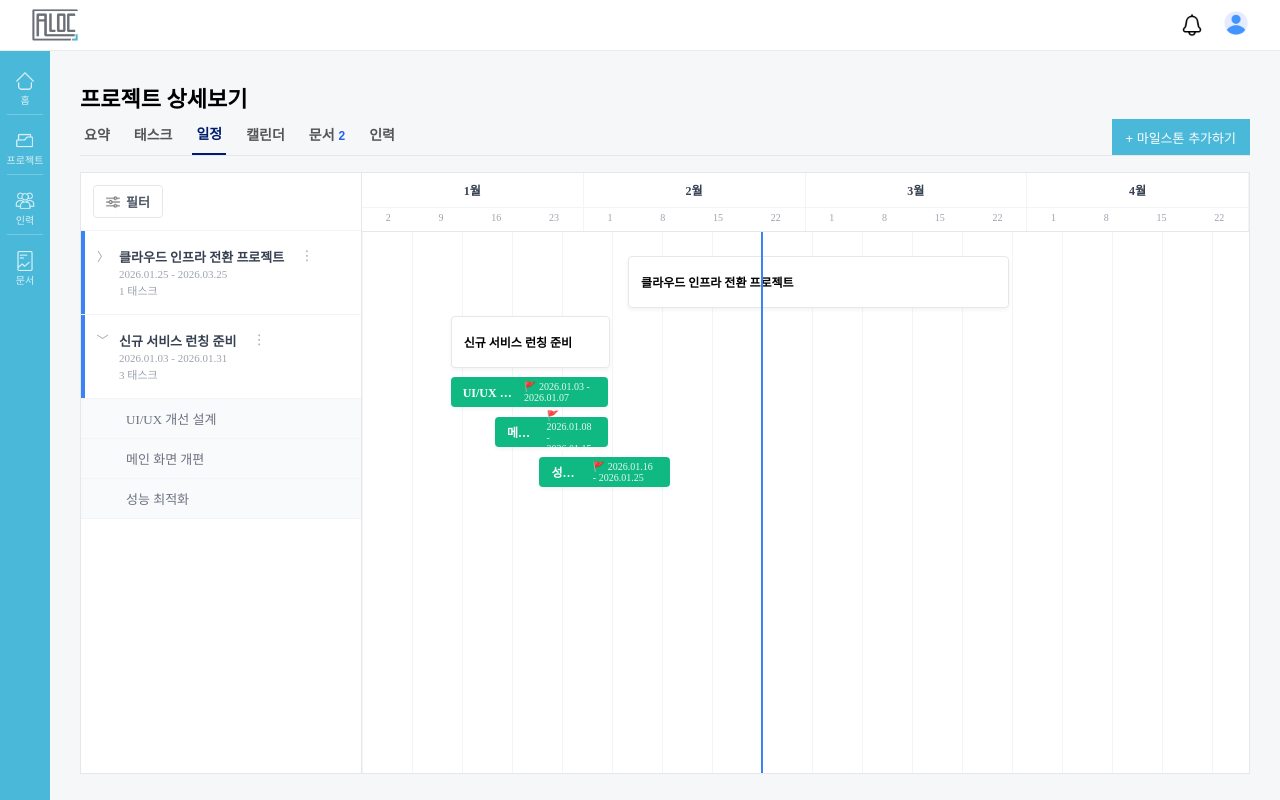
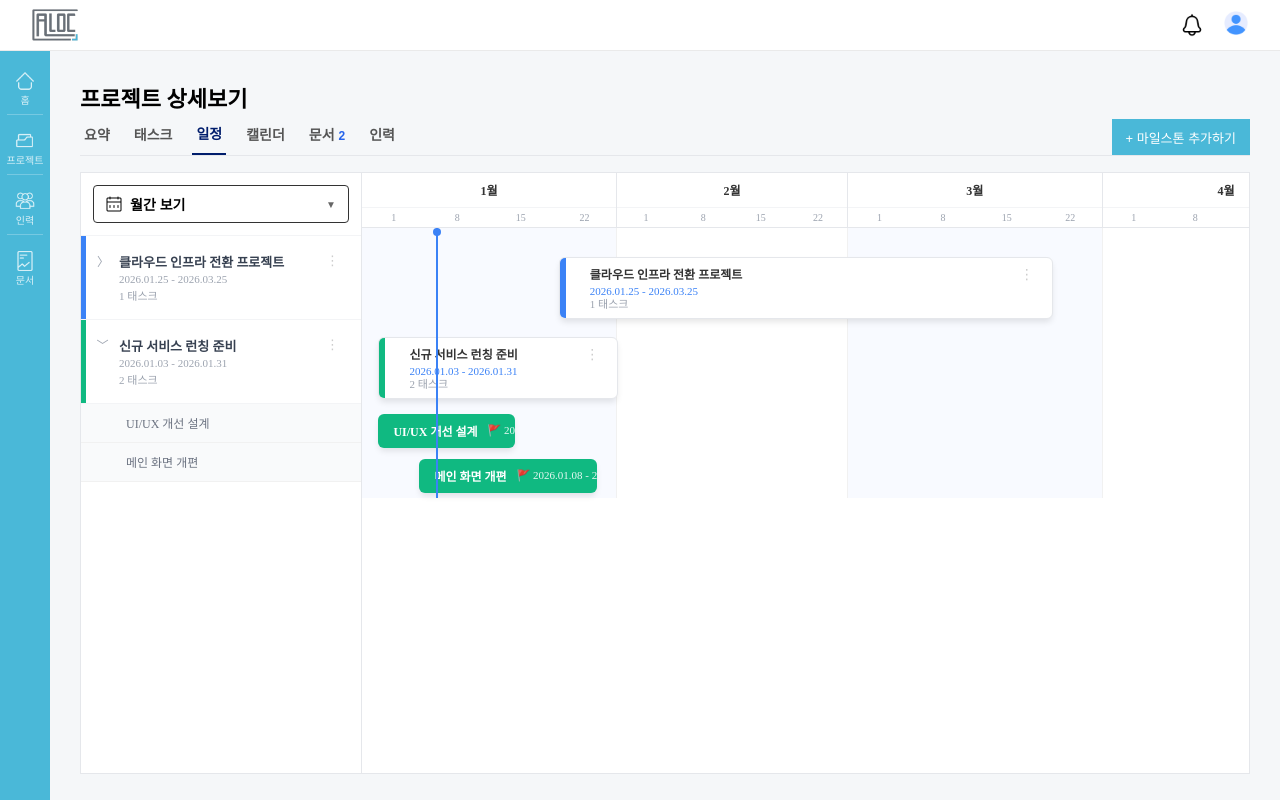
Before and after one commit to Hanwha-Moirai/Alloc-FE, a Vue app: page /projects/1/schedule in a window 1280 px wide. Built offline with nearby package versions, Linux system fonts and the light colour scheme.

Commit message:
init: 일정 일간보기, 주간보기, 월간보기 추가

```diff
--- a/package.json
+++ b/package.json
@@ -14,6 +14,7 @@
   "dependencies": {
     "axios": "^1.13.2",
     "chart.js": "^4.5.1",
+    "dayjs": "^1.11.19",
     "pinia": "^3.0.4",
     "vue": "^3.5.26",
     "vue-router": "^4.6.4"
--- a/src/pages/projectTabs/ProjectSchedule.vue
+++ b/src/pages/projectTabs/ProjectSchedule.vue
@@ -2,13 +2,25 @@
   <div class="gantt-wrapper">
     <div class="gantt-sidebar">
       <div class="sidebar-header">
-        <button class="filter-mini">
-          <img src="/filter.png" alt="filter" /> 필터
+        <div class="view-selector-container">
+          <button class="view-selector-btn" @click="isViewMenuOpen = !isViewMenuOpen">
+            <div class="view-btn-left">
+              <img src="/icons/calendar.png" alt="calendar" class="calendar-mini-icon" />
+              <span>{{ currentViewMode }} 보기</span>
+            </div>
+            <span class="chevron-down">▼</span>
           </button>
+
+          <ul v-if="isViewMenuOpen" class="view-dropdown-menu">
+            <li v-for="mode in viewModes" :key="mode" @click="changeViewMode(mode)">
+              {{ mode }} 보기
+            </li>
+          </ul>
+        </div>
       </div>
 
       <div class="project-list">
-        <div v-for="group in scheduleData" :key="group.id" class="project-item-container">
+        <div v-for="(group, index) in scheduleData" :key="group.id" class="project-item-container">
           <div class="project-item" @click="group.expanded = !group.expanded">
             <div class="project-info">
               <span class="arrow" :class="{ rotated: group.expanded }">〉</span>
@@ -31,8 +43,13 @@
     </div>
 
     <div class="gantt-chart-container">
+      <div class="chart-content" :style="{ width: TOTAL_CHART_WIDTH + 'px' }">
+        <div class="chart-grid-background">
+          <div v-for="month in months" :key="month.name" class="grid-month-col" :style="{ width: month.width }"></div>
+        </div>
+
         <div class="chart-header">
-        <div v-for="month in months" :key="month.name" class="month-col">
+          <div v-for="month in months" :key="month.name" class="month-col" :style="{ width: month.width }">
             <div class="month-name">{{ month.name }}</div>
             <div class="weeks">
               <span v-for="week in month.weeks" :key="week">{{ week }}</span>
@@ -41,26 +58,30 @@
         </div>
 
         <div class="chart-body">
-        <div class="today-line"></div>
+          <div class="today-line" :style="todayPos"></div>
 
-        <div v-for="group in scheduleData" :key="group.id" class="chart-row-group">
+          <div v-for="(group, index) in scheduleData" :key="group.id" class="chart-row-group">
             <div class="chart-row main">
-            <div
-                class="gantt-bar project-bar"
-                :style="calculatePos(group.startDate, group.endDate)"
-            >
+              <div class="gantt-bar project-bar" :style="calculatePos(group.startDate, group.endDate)">
+                <div class="bar-color-indicator" :style="{ backgroundColor: getProjectColor(index) }"></div>
+                <div class="bar-content">
+                  <div class="bar-title-row">
                     <span class="bar-label">{{ group.projectName }}</span>
+                    <button class="bar-more-inline">⋮</button>
+                  </div>
+                  <div class="bar-sub-info">
+                    <span class="bar-date-range">{{ group.startDate }} - {{ group.endDate }}</span>
+                    <span class="bar-task-count">{{ group.tasks.length }} 태스크</span>
+                  </div>
+                </div>
               </div>
             </div>
 
             <template v-if="group.expanded">
               <div v-for="task in group.tasks" :key="task.id" class="chart-row sub">
-              <div
-                  class="gantt-bar task-bar"
-                  :style="calculatePos(task.startDate, task.endDate)"
-              >
-                <span class="bar-label">{{ task.name }}</span>
-                <span class="bar-date">🚩 {{ task.startDate }} - {{ task.endDate }}</span>
+                <div class="gantt-bar task-bar" :style="calculatePos(task.startDate, task.endDate)">
+                  <span class="task-label">{{ task.name }}</span>
+                  <span class="task-date">🚩 {{ task.startDate }} - {{ task.endDate }}</span>
                 </div>
               </div>
             </template>
@@ -68,10 +89,46 @@
         </div>
       </div>
     </div>
+  </div>
 </template>
 
 <script setup lang="ts">
-import { ref } from 'vue'
+import { ref, computed } from 'vue'
+import dayjs from 'dayjs'
+
+//보기 모드 상태
+const isViewMenuOpen = ref(false)
+const currentViewMode = ref('월간')
+const viewModes = ['일간', '주간', '월간']
+
+// --- 보기 모드별 하루당 차지하는 픽셀 폭 (동적 계산) ---
+const pixelPerDay = computed(() => {
+  switch (currentViewMode.value) {
+    case '일간': return 120; // 하루가 아주 넓게 보임 (텍스트 충분히 표시)
+    case '주간': return 40;  // 1주일 단위 보기에 적합
+    case '월간': return 8.2; // 기존의 컴팩트한 1년 보기
+    case '연간': return 2.5; // 전체 흐름 파악용
+    default: return 8.2;
+  }
+})
+
+//설정값
+const currentYear = 2026
+const startOfYear = dayjs(`${currentYear}-01-01`)
+const endOfYear = dayjs(`${currentYear}-12-31`)
+const totalDaysInYear = endOfYear.diff(startOfYear, 'day') + 1
+const TOTAL_CHART_WIDTH = computed(() => totalDaysInYear * pixelPerDay.value)
+const MONTH_WIDTH = computed(() => TOTAL_CHART_WIDTH.value / 12)
+
+const changeViewMode = (mode: string) => {
+  currentViewMode.value = mode
+  isViewMenuOpen.value = false
+}
+
+
+// 프로젝트별 고유 색상 배열
+const projectColors = ['#3b82f6', '#10b981', '#f59e0b', '#ef4444', '#8b5cf6'];
+const getProjectColor = (index: number) => projectColors[index % projectColors.length];
 
 const scheduleData = ref([
   {
@@ -79,75 +136,74 @@ const scheduleData = ref([
     projectName: '클라우드 인프라 전환 프로젝트',
     startDate: '2026.01.25',
     endDate: '2026.03.25',
-    expanded: false, // 펼침 상태 추가
-    tasks: [
-      { id: 11, name: '서버 가동 범위 설정', startDate: '2026.01.25', endDate: '2026.02.10' }
-    ]
+    expanded: false,
+    tasks: [{ id: 11, name: '서버 가동 범위 설정', startDate: '2026.01.25', endDate: '2026.02.10' }]
   },
   {
     id: 2,
     projectName: '신규 서비스 런칭 준비',
     startDate: '2026.01.03',
     endDate: '2026.01.31',
-    expanded: true, // 기본값 펼침
+    expanded: true,
     tasks: [
-      { id: 21, name: 'UI/UX 개선 설계', startDate: '2026.01.03', endDate: '2026.01.07' },
-      { id: 22, name: '메인 화면 개편', startDate: '2026.01.08', endDate: '2026.01.15' },
-      { id: 23, name: '성능 최적화', startDate: '2026.01.16', endDate: '2026.01.25' }
+      { id: 21, name: 'UI/UX 개선 설계', startDate: '2026.01.03', endDate: '2026.01.15' },
+      { id: 22, name: '메인 화면 개편', startDate: '2026.01.08', endDate: '2026.01.25' }
     ]
   }
 ])
 
-const months = [
-  { name: '1월', weeks: [2, 9, 16, 23] },
-  { name: '2월', weeks: [1, 8, 15, 22] },
-  { name: '3월', weeks: [1, 8, 15, 22] },
-  { name: '4월', weeks: [1, 8, 15, 22] }
-]
+// --- 타임라인 생성 로직 (일간 보기 대응 추가) ---
+const months = computed(() => {
+  return Array.from({ length: 12 }, (_, i) => {
+    const startOfMonth = dayjs(`${currentYear}-${i + 1}-01`);
+    const daysInMonth = startOfMonth.daysInMonth();
+    const weeks = [];
 
+    if (currentViewMode.value === '일간') {
+      // 일간 보기일 때는 해당 월의 모든 날짜(1~31)를 추가
+      for (let day = 1; day <= daysInMonth; day++) {
+        weeks.push(day);
+      }
+    } else if (currentViewMode.value === '주간') {
+      // 주간 보기는 7일 간격
+      for (let day = 1; day <= daysInMonth; day += 7) {
+        weeks.push(day);
+      }
+    } else {
+      // 월간 보기는 주요 지점만
+      weeks.push(1, 8, 15, 22);
+    }
+
+    return {
+      name: `${i + 1}월`,
+      weeks,
+      width: (daysInMonth * pixelPerDay.value) + 'px'
+    };
+  });
+});
+
+// --- 위치 계산 로직 수정 ---
 const calculatePos = (start: string, end: string) => {
-  // 예시 위치값 (실제로는 날짜 계산 로직 필요)
-  if (start === '2026.01.03') return { left: '10%', width: '15%' }
-  if (start === '2026.01.08') return { left: '15%', width: '10%' }
-  if (start === '2026.01.16') return { left: '20%', width: '12%' }
-  return { left: '30%', width: '40%' }
+  const startDate = dayjs(start.replace(/\./g, '-'))
+  const endDate = dayjs(end.replace(/\./g, '-'))
+  const startDiff = startDate.diff(startOfYear, 'day')
+  const duration = endDate.diff(startDate, 'day') + 1
+
+  return {
+    left: `${startDiff * pixelPerDay.value}px`,
+    width: `${duration * pixelPerDay.value}px`
   }
+}
+
+const todayPos = computed(() => {
+  const today = dayjs();
+  if (today.year() !== currentYear) return { display: 'none' };
+  const diff = today.diff(startOfYear, 'day');
+  return { left: `${diff * pixelPerDay.value}px`, display: 'block' };
+});
 </script>
 
 <style scoped>
-.project-item {
-  cursor: pointer;
-  transition: background 0.2s;
-}
-.project-item:hover { background-color: #f9fafb; }
-
-.arrow {
-  font-size: 12px;
-  transition: transform 0.2s;
-  display: inline-block;
-  color: #9ca3af;
-}
-.arrow.rotated {
-  transform: rotate(90deg); /* 클릭 시 화살표 아래로 회전 */
-}
-
-/* 하위 태스크 리스트 (왼쪽) */
-.sub-task-list {
-  background-color: #f9fafb;
-}
-.sub-task-item {
-  padding: 10px 16px 10px 45px; /* 들여쓰기 */
-  font-size: 13px;
-  color: #6b7280;
-  border-bottom: 1px solid #f3f4f6;
-}
-
-/* 간트 바 애니메이션 (선택사항) */
-.chart-row {
-  transition: all 0.3s ease;
-  overflow: hidden;
-}
-
 .gantt-wrapper {
   display: flex;
   height: calc(100vh - 200px);
@@ -155,95 +211,229 @@ const calculatePos = (start: string, end: string) => {
   border: 1px solid #e5e7eb;
 }
 
-/* 사이드바 */
-.gantt-sidebar {
-  width: 280px;
-  border-right: 1px solid #e5e7eb;
-  display: flex;
-  flex-direction: column;
-}
+/* [왼쪽] 사이드바 */
+.gantt-sidebar { width: 280px; min-width: 280px; border-right: 1px solid #e5e7eb; display: flex; flex-direction: column; z-index: 20; background: #fff; }
 .sidebar-header { padding: 12px; border-bottom: 1px solid #f3f4f6; }
-/* 필터 버튼 컨테이너 */
-.filter-mini {
-  background: white;
-  border: 1px solid #e5e7eb;
-  padding: 6px 12px;
-  font-size: 13px;
-  font-weight: 600;
-  color: #4b5563;
-  cursor: pointer;
-  display: flex;
-  align-items: center;
-  gap: 6px;
-  border-radius: 4px;
-  transition: all 0.2s;
-}
+.project-item { padding: 16px; border-bottom: 1px solid #f3f4f6; position: relative; cursor: pointer; }
+/* 리스트 마일스톤 왼쪽 색상 라인 */
+.project-item::before { content: ''; position: absolute; left: 0; top: 0; bottom: 0; width: 5px; background: #3b82f6; }
+.project-item-container:nth-child(2) .project-item::before { background: #10b981; }
+.project-item-container:nth-child(3) .project-item::before { background: #f59e0b; }
 
-.filter-mini:hover {
-  background-color: #f9fafb;
-  border-color: #d1d5db;
-}
-
-.filter-mini img {
-  width: 14px;
-  height: 14px;
-  object-fit: contain;
-  opacity: 0.7;
-}
-
-.project-item { padding: 16px; border-bottom: 1px solid #f3f4f6; position: relative; }
-.project-item::before { content: ''; position: absolute; left: 0; top: 0; bottom: 0; width: 4px; background: #3b82f6; } /* 프로젝트별 포인트 컬러 */
 .project-info { display: flex; gap: 10px; align-items: flex-start; }
+.arrow { font-size: 12px; color: #9ca3af; transition: transform 0.2s; }
+.arrow.rotated { transform: rotate(90deg); }
 .name { font-size: 13px; font-weight: 700; margin: 0; color: #374151; }
 .period, .count { font-size: 11px; color: #9ca3af; margin: 2px 0 0 0; }
-.more-btn { background: none; border: none; cursor: pointer; color: #9ca3af; }
+.more-btn { background: none; border: none; cursor: pointer; color: #ccc; margin-left: auto; }
 
-/* 차트 영역 */
-.gantt-chart-container {
-  flex: 1;
-  overflow-x: auto;
+.sub-task-list { background-color: #f9fafb; }
+.sub-task-item { padding: 10px 16px 10px 45px; font-size: 12px; color: #6b7280; border-bottom: 1px solid #f1f1f1; }
+
+/* [오른쪽] 차트 */
+.gantt-chart-container { flex: 1; overflow-x: auto; position: relative; background-color: #fff; }
+.chart-content { position: relative; }
+
+/* 캘린더 배경 그리드 (이미지처럼 배경색 번갈아 가기) */
+.chart-grid-background {
+  position: absolute; top: 0; left: 0; right: 0; bottom: 0; display: flex; pointer-events: none;
+}
+.grid-month-col {
+  flex-shrink: 0;
+  border-right: 1px solid #e5e7eb;
   position: relative;
 }
 
-.chart-header {
+/* 일간 보기일 때 날짜별로 아주 연한 세로 가이드라인 추가 */
+.grid-month-col::after {
+  content: '';
+  position: absolute;
+  top: 0; left: 0; right: 0; bottom: 0;
+  background-image: v-bind("currentViewMode === '일간' ? 'linear-gradient(to right, #f1f1f1 1px, transparent 1px)' : 'none'");
+  background-size: v-bind("pixelPerDay + 'px'") 100%;
+  pointer-events: none;
+  opacity: 0.5;
+}
+
+/* 홀수 달마다 연한 하늘색 배경 추가 */
+.grid-month-col:nth-child(odd) { background-color: #f8faff; }
+
+.chart-header { display: flex; border-bottom: 1px solid #e5e7eb; background: #fff; position: relative; z-index: 5; }
+.month-col {
+  flex-shrink: 0;
+  border-right: 1px solid #e5e7eb;
+  text-align: center;
+  transition: width 0.3s ease; /* 모드 변경 시 부드러운 애니메이션 */
+}
+
+.grid-month-col {
+  flex-shrink: 0;
+  border-right: 1px solid #f1f1f1;
+  transition: width 0.3s ease;
+}
+.month-name { padding: 8px; font-size: 12px; font-weight: 700; color: #333; }
+.weeks {
   display: flex;
+  justify-content: space-between;
+  padding: 4px 0;
+  border-top: 1px solid #f3f4f6;
+  /* 일간 보기에서 날짜가 많을 때를 대비 */
+  overflow: hidden;
+}
+
+.weeks span {
+  font-size: 10px;
+  color: #9ca3af;
+  flex: 1; /* 날짜마다 균등한 공간 할당 */
+  text-align: center;
+  min-width: 20px;
+}
+
+.chart-body { position: relative; min-height: 100%; padding-top: 20px; z-index: 2; }
+.chart-row { position: relative; height: 70px; display: flex; align-items: center; }
+.chart-row.main { height: 80px; }
+.chart-row.sub { height: 45px; }
+
+/* 마일스톤 바 수정 (그림자 및 왼쪽 컬러바) */
+.gantt-bar { position: absolute; border-radius: 6px; display: flex; align-items: center; box-shadow: 0 4px 6px -1px rgba(0, 0, 0, 0.1); overflow: hidden; }
+.project-bar {
   background: #fff;
-  border-bottom: 1px solid #e5e7eb;
+  border: 1px solid #e5e7eb;
+  height: 60px; /* 정보를 넣기 위해 높이 상향 */
+  z-index: 3;
+  padding: 0; /* 내부 content에서 조절 */
+  display: flex;
 }
-.month-col { flex: 1; min-width: 200px; border-right: 1px solid #f3f4f6; text-align: center; }
-.month-name { padding: 8px; font-size: 12px; font-weight: 600; color: #374151; }
-.weeks { display: flex; justify-content: space-around; padding-bottom: 8px; border-top: 1px solid #f3f4f6; padding-top: 4px; }
-.weeks span { font-size: 10px; color: #9ca3af; }
 
-.chart-body { position: relative; min-height: 100%; padding-top: 20px; background-image: linear-gradient(to right, #f3f4f6 1px, transparent 1px); background-size: 50px 100%; }
+.bar-content {
+  flex: 1;
+  padding: 8px 12px;
+  display: flex;
+  flex-direction: column;
+  justify-content: center;
+  overflow: hidden;
+}
 
-/* 간트 바 */
-.chart-row { height: 60px; display: flex; align-items: center; padding: 0 20px; }
-.chart-row.sub { height: 40px; }
+.bar-title-row {
+  display: flex;
+  justify-content: space-between;
+  align-items: center;
+}
 
-.gantt-bar {
-  position: absolute;
-  height: 80%;
-  border-radius: 4px;
+.bar-label {
+  font-size: 13px;
+  font-weight: 700;
+  color: #333;
+}
+
+.bar-sub-info {
+  display: flex;
+  flex-direction: column; /* 날짜와 태스크 수를 세로로 배치 */
+  margin-top: 2px;
+}
+
+.bar-date-range, .bar-task-count {
+  font-size: 11px;
+  color: #3b82f6; /* 강조 파란색 (이미지 참고) */
+  line-height: 1.2;
+}
+
+.bar-task-count {
+  color: #9ca3af; /* 태스크 수는 회색으로 처리 */
+}
+
+.bar-color-indicator { width: 6px; height: 100%; margin-right: 12px; flex-shrink: 0; }
+.bar-label { font-size: 12px; font-weight: 700; color: #333; flex: 1; white-space: nowrap; overflow: hidden; text-overflow: ellipsis; }
+.bar-more-inline { background: none; border: none; color: #ccc; cursor: pointer; font-size: 14px; }
+
+/* 태스크 바 */
+.task-bar {
+  background: #10b981;
+  color: #fff;
+  height: 34px;
+  z-index: 2;
+  padding: 0 15px;
   display: flex;
   align-items: center;
-  padding: 0 12px;
-  box-shadow: 0 2px 4px rgba(0,0,0,0.05);
+  justify-content: flex-start;
+  gap: 10px;
 }
-.project-bar { background: #fff; border: 1px solid #e5e7eb; z-index: 2; height: 50px; }
-.task-bar { background: #10b981; color: #fff; height: 30px; }
 
-.bar-label { font-size: 12px; font-weight: 600; white-space: nowrap; overflow: hidden; text-overflow: ellipsis; }
-.bar-date { font-size: 10px; margin-left: 8px; opacity: 0.9; }
+.task-label {
+  font-size: 12px;
+  font-weight: 600;
+  white-space: nowrap;
+}
 
-/* 오늘 날짜 수직선 */
-.today-line {
+.task-date {
+  font-size: 11px;
+  opacity: 0.9;
+  white-space: nowrap;
+}
+.today-line { position: absolute; top: 0; bottom: 0; width: 2px; background: #3b82f6; z-index: 10; pointer-events: none; }
+.today-line::before { content: ''; position: absolute; top: 0; left: -3px; width: 8px; height: 8px; background: #3b82f6; border-radius: 50%; }
+
+.view-selector-container {
+  position: relative;
+  width: 100%;
+}
+
+.view-selector-btn {
+  display: flex;
+  align-items: center;
+  justify-content: space-between;
+  width: 100%;
+  padding: 8px 12px;
+  background: white;
+  border: 1px solid #333; /* 이미지처럼 선명한 테두리 */
+  border-radius: 4px;
+  cursor: pointer;
+}
+
+.view-btn-left {
+  display: flex;
+  align-items: center;
+  gap: 8px;
+  font-size: 14px;
+  font-weight: 600;
+}
+
+.calendar-mini-icon {
+  width: 16px;
+  height: 16px;
+}
+
+.chevron-down {
+  font-size: 10px;
+  color: #666;
+}
+
+/* 드롭다운 메뉴 스타일 */
+.view-dropdown-menu {
   position: absolute;
-  left: 45%;
-  top: 0;
-  bottom: 0;
-  width: 2px;
-  background: #3b82f6;
-  z-index: 5;
+  top: calc(100% + 4px);
+  left: 0;
+  width: 100%;
+  background: white;
+  border: 1px solid #e5e7eb;
+  border-radius: 4px;
+  box-shadow: 0 4px 10px rgba(0, 0, 0, 0.1);
+  z-index: 100;
+  list-style: none;
+  padding: 0;
+  margin: 0;
+  overflow: hidden;
+}
+
+.view-dropdown-menu li {
+  padding: 10px 16px;
+  font-size: 14px;
+  color: #333;
+  cursor: pointer;
+  text-align: left;
+}
+
+.view-dropdown-menu li:hover {
+  background-color: #f3f4f6;
 }
 </style>
```
Also changed, not shown: 1 other file (tests, documents, lock files or other folders). Lines whose indentation alone changed are shown as unchanged.
